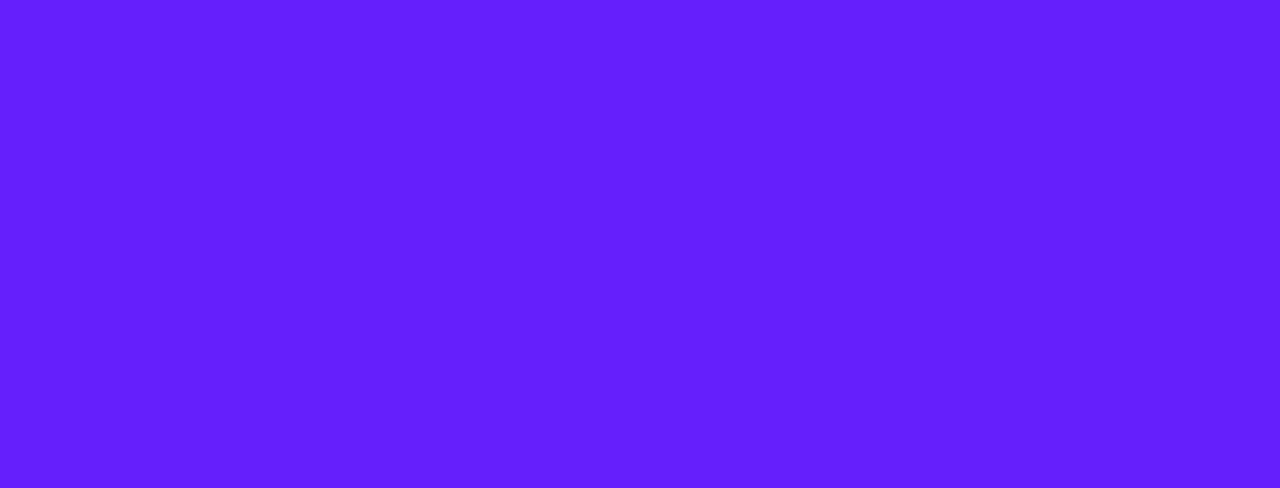
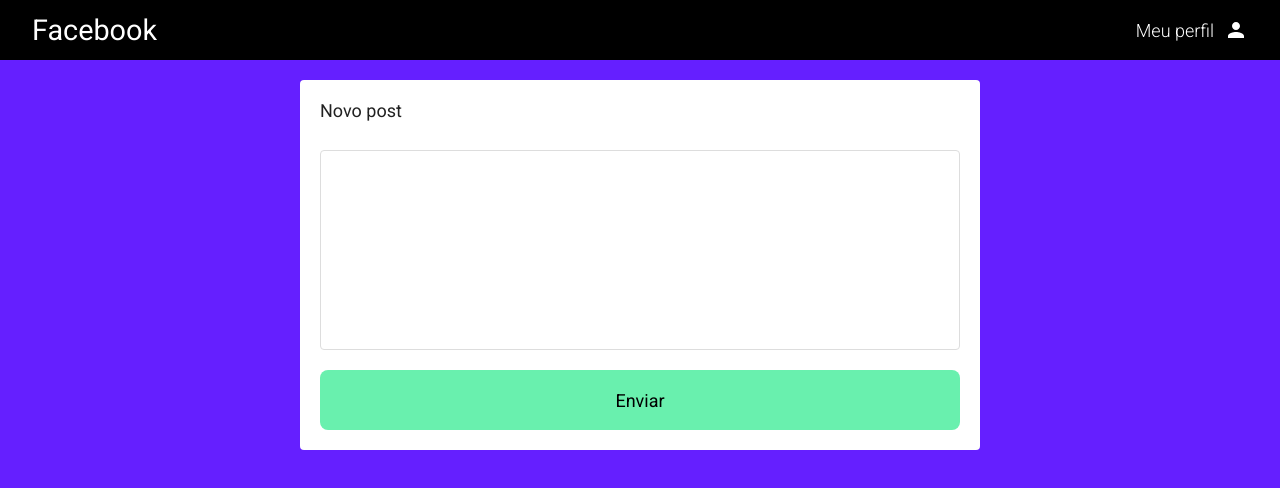
Before and after one commit to dyegosoriano/web-comentarios, a React (Create React App) app: page /newPost in a window 1280 px wide. Shown: the top 488 px of the page. Built offline with nearby package versions, Linux system fonts and the light colour scheme.

Commit message:
criando novos posts

```diff
--- a/src/pages/Home/index.tsx
+++ b/src/pages/Home/index.tsx
@@ -1,5 +1,5 @@
 import React, { useEffect, useState } from 'react'
-import { Link } from 'react-router-dom'
+import { Link, useHistory } from 'react-router-dom'
 
 import BoxPost from '../../components/BoxPost'
 import Header from '../../components/Header'
@@ -15,6 +15,8 @@
 }
 
 const Home: React.FC = () => {
+  const history = useHistory()
+
   const [allPosts, setAllPosts] = useState<Post[]>([])
   const [page, setPage] = useState(1)
 
@@ -51,6 +53,7 @@
 
       <Footer>
         <button onClick={handleClick}>Carregar...</button>
+        <button onClick={() => history.push('newPost')}>Novo post</button>
       </Footer>
     </>
   )
--- a/src/pages/Home/styles.ts
+++ b/src/pages/Home/styles.ts
@@ -28,10 +28,12 @@
   }
 `
 export const Footer = styled.div`
-  width: 100vw;
+  max-width: 400px;
+  margin: 0 auto;
 
   display: flex;
-  justify-content: center;
+  justify-content: space-around;
+  align-items: center;
 
   button {
     border-radius: 8px;
--- /dev/null
+++ b/src/pages/NewPost/index.tsx
@@ -0,0 +1,47 @@
+import React, { useState } from 'react'
+import { useHistory } from 'react-router-dom'
+
+import Header from '../../components/Header'
+
+import api from '../../services/api'
+
+import { Container } from './styles'
+
+const NewPost: React.FC = () => {
+  const history = useHistory()
+
+  const [message, setMessage] = useState('')
+
+  async function handleClick() {
+    try {
+      if (!message) {
+        alert('Você precisa preencher a caixa de texto para enviar um post')
+        return
+      }
+      await api.post('posts', { message })
+
+      history.push('/')
+    } catch (error) {
+      console.log(`error.message >>> ${error.message} <<<`)
+    }
+  }
+  return (
+    <>
+      <Header />
+
+      <Container>
+        <label>Novo post</label>
+
+        <input
+          type="text"
+          value={message}
+          onChange={event => setMessage(event.target.value)}
+        />
+
+        <button onClick={handleClick}>Enviar</button>
+      </Container>
+    </>
+  )
+}
+
+export default NewPost
--- /dev/null
+++ b/src/pages/NewPost/styles.ts
@@ -0,0 +1,43 @@
+import styled from 'styled-components'
+
+export const Container = styled.div`
+  max-width: 680px;
+  margin: 0 auto;
+  margin-top: 20px;
+
+  border-radius: 4px;
+  background: #fff;
+  padding: 20px;
+
+  display: grid;
+  grid-template-rows: 30px 200px 60px;
+  grid-gap: 20px;
+
+  input {
+    border: 1px solid #ddd;
+    border-radius: 4px;
+    padding: 10px;
+    width: 100%;
+  }
+
+  button {
+    padding: 20px;
+    background: #69f0ae;
+
+    border-radius: 8px;
+    border: none;
+
+    cursor: pointer;
+    transition: background 0.2s;
+
+    :hover {
+      background: #00c853;
+    }
+  }
+
+  @media (max-width: 768px) {
+    margin-top: 20px;
+    margin-right: 20px;
+    margin-left: 20px;
+  }
+`
--- a/src/routes.tsx
+++ b/src/routes.tsx
@@ -2,12 +2,14 @@
 import { BrowserRouter, Route } from 'react-router-dom'
 
 import PostDetails from './pages/PostDetails'
+import NewPost from './pages/NewPost'
 import Home from './pages/Home'
 
 export default function Routes() {
   return (
     <BrowserRouter>
       <Route path="/" exact component={Home} />
+      <Route path="/newPost" exact component={NewPost} />
       <Route path="/post/:id" exact component={PostDetails} />
     </BrowserRouter>
   )
```
